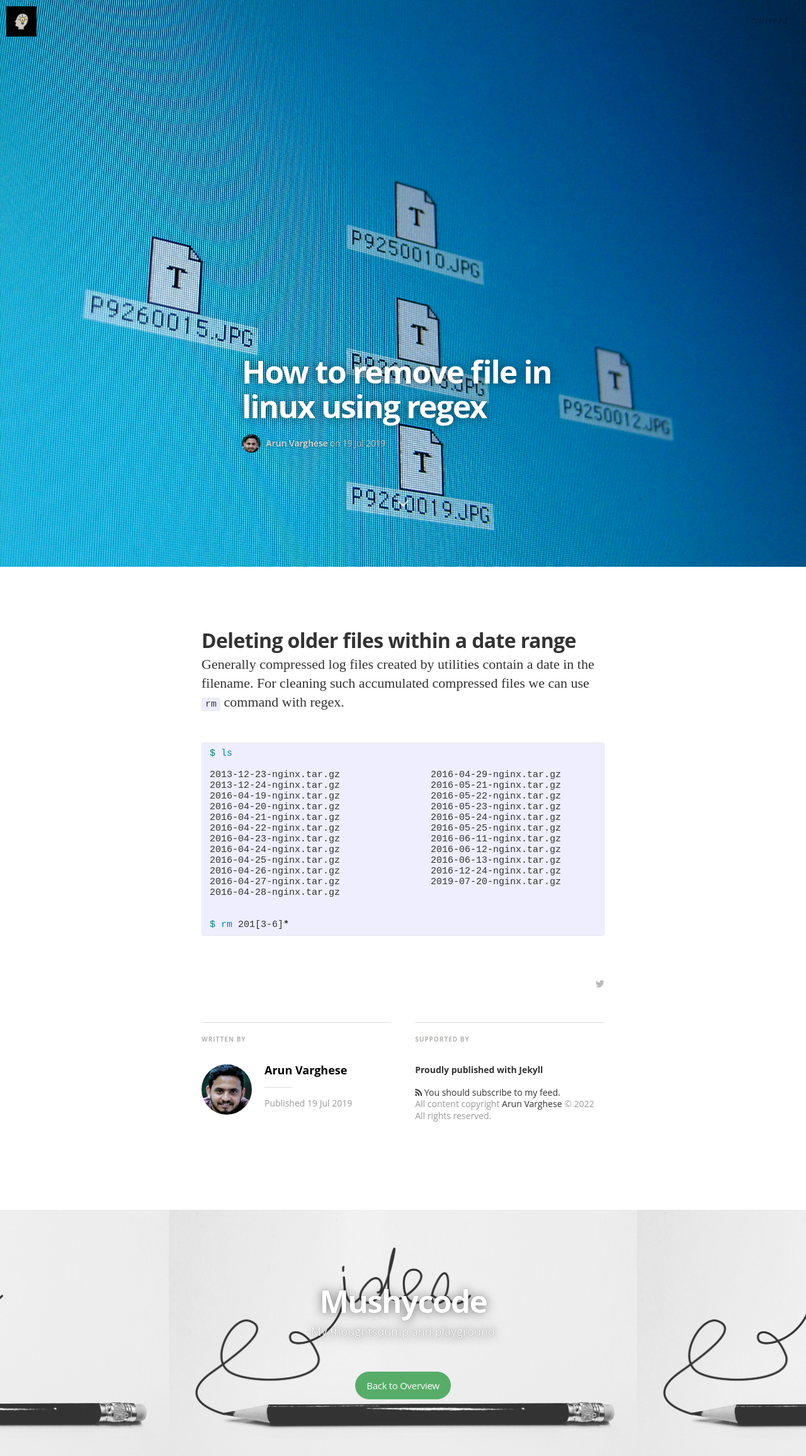
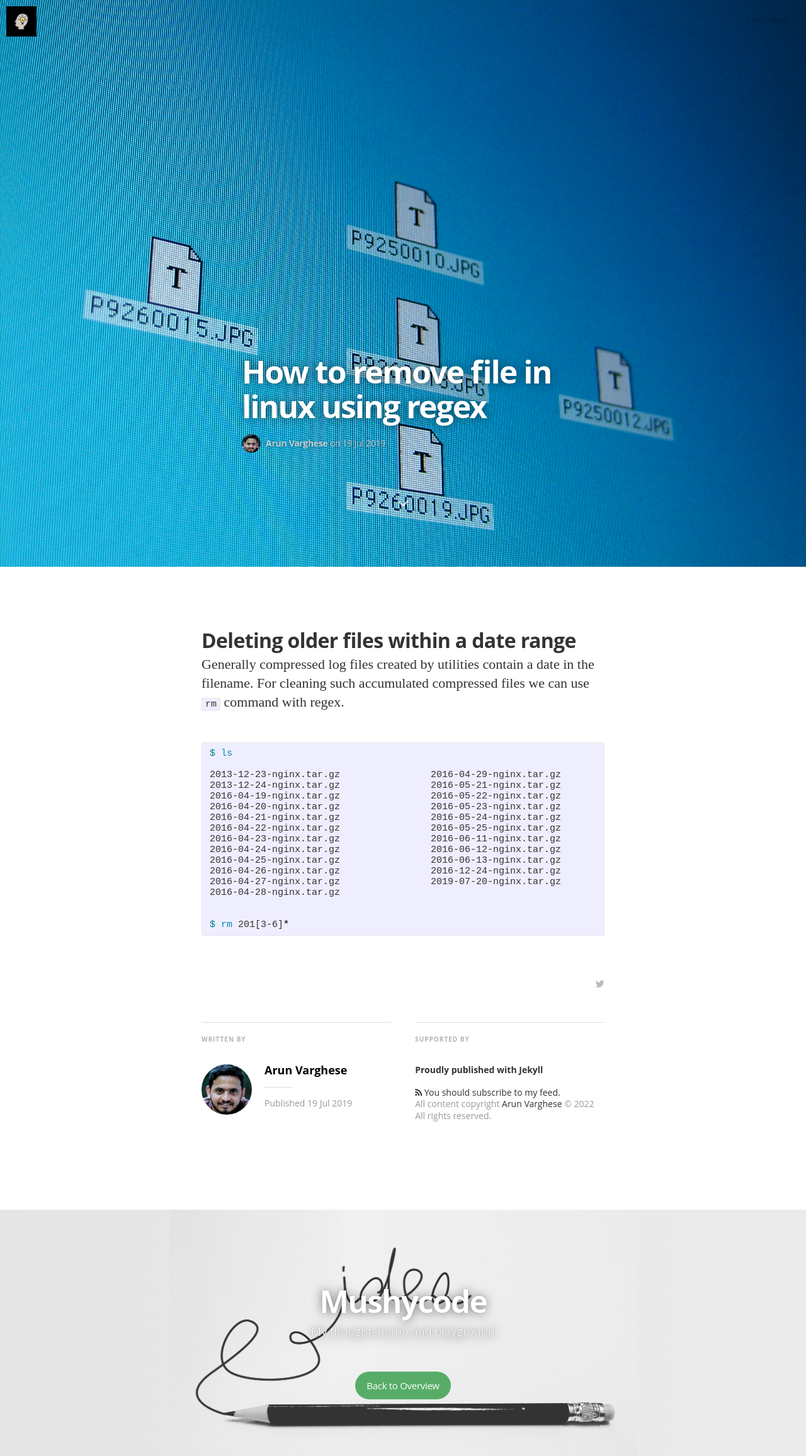
Before and after one commit to arun-var/mushycode.github.io, a Jekyll site: the page built from _posts/2019-08-11-how-to-remove-files-using-regex.md, in a window 1280 px wide. Shown: the whole page at 63% size. Built offline with Jekyll 4.4.1, drawn with Linux system fonts in a browser that asks for light colours; nearby versions of some CDN libraries; some web fonts are replaced; comment, search, counter and statistics services are not loaded.

Commit message:
fix footer image

```diff
--- a/css/main.sass
+++ b/css/main.sass
@@ -539,8 +539,10 @@ body
   width: 100%
   position: relative
   overflow: hidden
+  background-image: linear-gradient(to right, #e5e5e5, #ebebeb)
   .background-closer-image
     position: absolute
+    background-repeat: no-repeat
     top: 0
     left: 0
     right: 0
```
